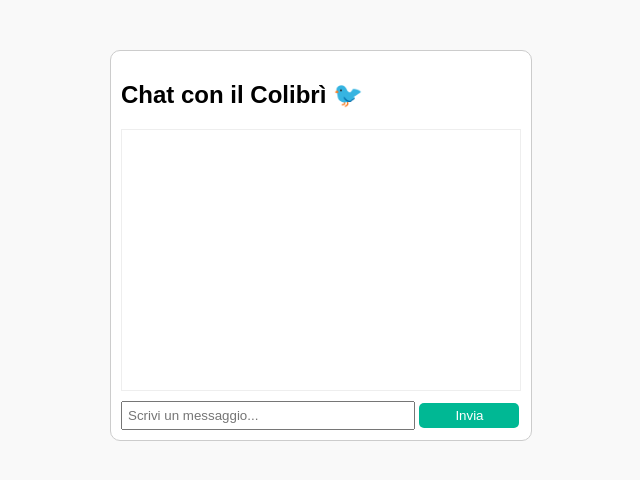
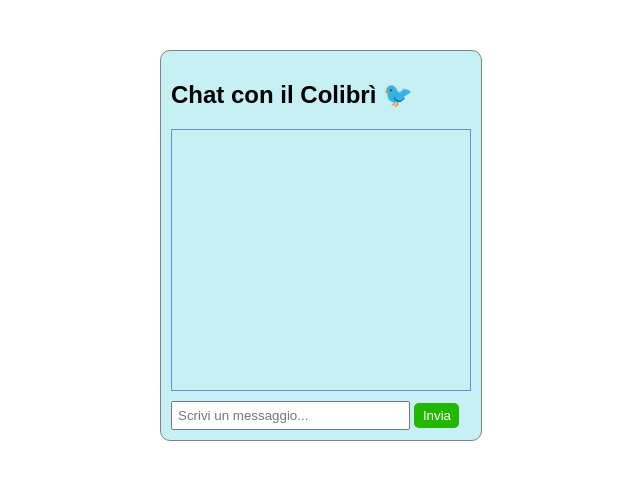
Before and after one commit to Lab2Expo/colibri-chatbot, a Flask app: page / in a window 1280 px wide. Shown: the top 480 px of the page, without its empty margins (319-959 px from the left). Run offline with Flask 3, Linux system fonts and the light colour scheme.

Commit message:
modificato colori e grandezza chatbox

```diff
--- a/templates/index.html
+++ b/templates/index.html
@@ -4,11 +4,11 @@
   <meta charset="UTF-8">
   <title>Chat con il Colibrì</title>
   <style>
-    body { font-family: Arial, sans-serif; background: #f9f9f9; }
-    #chatbox { width: 400px; margin: 50px auto; border: 1px solid #ccc; background: white; padding: 10px; border-radius: 10px; }
-    #messages { height: 250px; overflow-y: auto; border: 1px solid #eee; padding: 5px; margin-bottom: 10px; }
-    #userInput { width: 70%; padding: 5px; }
-    button { width: 25%; padding: 5px; background: #00b894; color: white; border: none; border-radius: 5px; cursor: pointer; }
+    body { font-family: Arial, sans-serif; background: #ffffff; }
+    #chatbox { width: 300px; margin: 50px auto; border: 1px solid #7b8683; background: rgb(198, 240, 244); padding: 10px; border-radius: 10px; }
+    #messages { height: 250px; overflow-y: auto; border: 1px solid #6e8ade; padding: 5px; margin-bottom: 10px; }
+    #userInput { width: 75%; padding: 5px; }
+    button { width: 15%; padding: 5px; background: #22b800; color: white; border: none; border-radius: 5px; cursor: pointer; }
     button:hover { background: #019874; }
   </style>
 </head>
```
